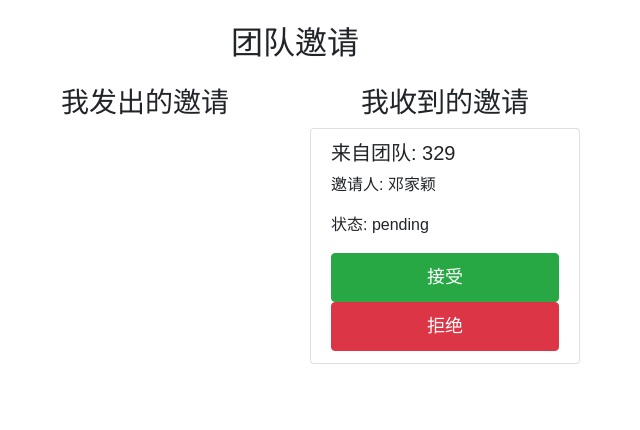
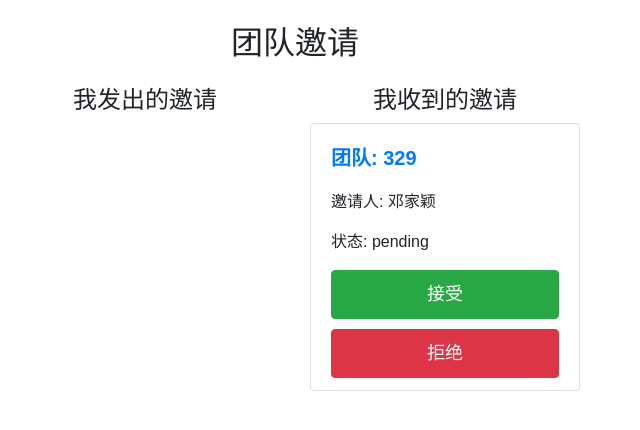
Before and after one commit to qjtingithub/wander-pals, a Flask app: page /manage_invitations in a window 1280 px wide. Shown: the part 56-486 px from the top of the page, without its empty margins (345-985 px from the left). Run offline with Flask 3, Linux system fonts and the light colour scheme; a user stored in the database is signed in; some libraries are stand-ins or nearby versions.

Commit message:
- 优化前段 - lab2报告实现

```diff
--- a/demo/templates/manage_invitations.html
+++ b/demo/templates/manage_invitations.html
@@ -6,11 +6,11 @@
 
 <div class="row">
     <div class="col-md-6">
-        <h3 class="text-center">我发出的邀请</h3>
+        <h4 class="text-center">我发出的邀请</h4>
         <div class="list-group">
             {% for invitation in sent_invitations %}
                 <div class="list-group-item">
-                    <h5>团队: {{ invitation.team.name }}</h5>
+                    <h5 style="color: #007bff; font-weight: bold; margin-top: 10px; margin-bottom: 20px;">团队: {{ invitation.team.name }}</h5>
                     <p>被邀请人: {{ invitation.invitee.username }}</p>
                     <p>状态: {{ invitation.status }}</p>
                 </div>
@@ -18,17 +18,21 @@
         </div>
     </div>
 
+    <div class="col-md-0 d-flex align-items-center justify-content-center">
+        <!-- 这个 div 用于增加两栏之间的间距 -->
+    </div>
+
     <div class="col-md-6">
-        <h3 class="text-center">我收到的邀请</h3>
+        <h4 class="text-center">我收到的邀请</h4>
         <div class="list-group">
             {% for invitation in received_invitations %}
                 <div class="list-group-item">
-                    <h5>来自团队: {{ invitation.team.name }}</h5>
+                    <h5 style="color: #007bff; font-weight: bold; margin-top: 10px; margin-bottom: 20px;">团队: {{ invitation.team.name }}</h5>
                     <p>邀请人: {{ invitation.inviter.username }}</p>
                     <p>状态: {{ invitation.status }}</p>
                     {% if invitation.status == 'pending' %}
                         <form action="{{ url_for('respond_invitation', invitation_id=invitation.id, response='accept') }}" method="POST" style="display:inline;">
-                            <button type="submit" class="btn btn-success">接受</button>
+                            <button type="submit" class="btn btn-success" style="margin-bottom: 10px;">接受</button>
                         </form>
                         <form action="{{ url_for('respond_invitation', invitation_id=invitation.id, response='reject') }}" method="POST" style="display:inline;">
                             <button type="submit" class="btn btn-danger">拒绝</button>
```
Also changed, not shown: demo/templates/my_teams.html (+5 -4 lines), README.md, instance/traveller_assistant.db, 2 other files.
